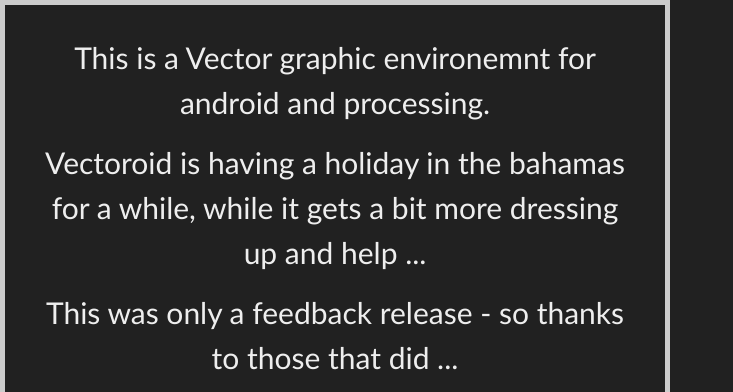
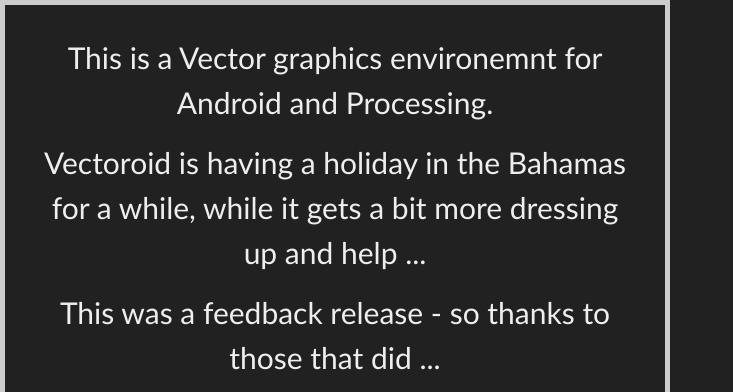
Before and after one commit to sentinelweb/vectoroid, a plain HTML site: page index.html in a window 1280 px wide. Shown: the top 392 px of the page, without its empty margins (0-733 px from the left). Drawn offline with Linux system fonts and the light colour scheme.

Commit message:
Update index.html

```diff
--- a/index.html
+++ b/index.html
@@ -13,12 +13,12 @@
 
   <body style="width:100%">
 <div style="width:600px;border:5px solid #cccccc;padding:30px;text-align:center;font-size:30px;color:#eeeeee;"
-<p>This is a Vector graphic environemnt for android and processing.
+<p>This is a Vector graphics environemnt for Android and Processing.
 </p>
-<p>Vectoroid is having a holiday in the bahamas for a while, while it gets a bit more dressing up and help ...
+<p>Vectoroid is having a holiday in the Bahamas for a while, while it gets a bit more dressing up and help ...
 </p>
 
-<p>This was only a feedback release - so thanks to those that did ...
+<p>This was a feedback release - so thanks to those that did ...
 </p>
 <p>Stay tuned :) ...
 </p>
```
